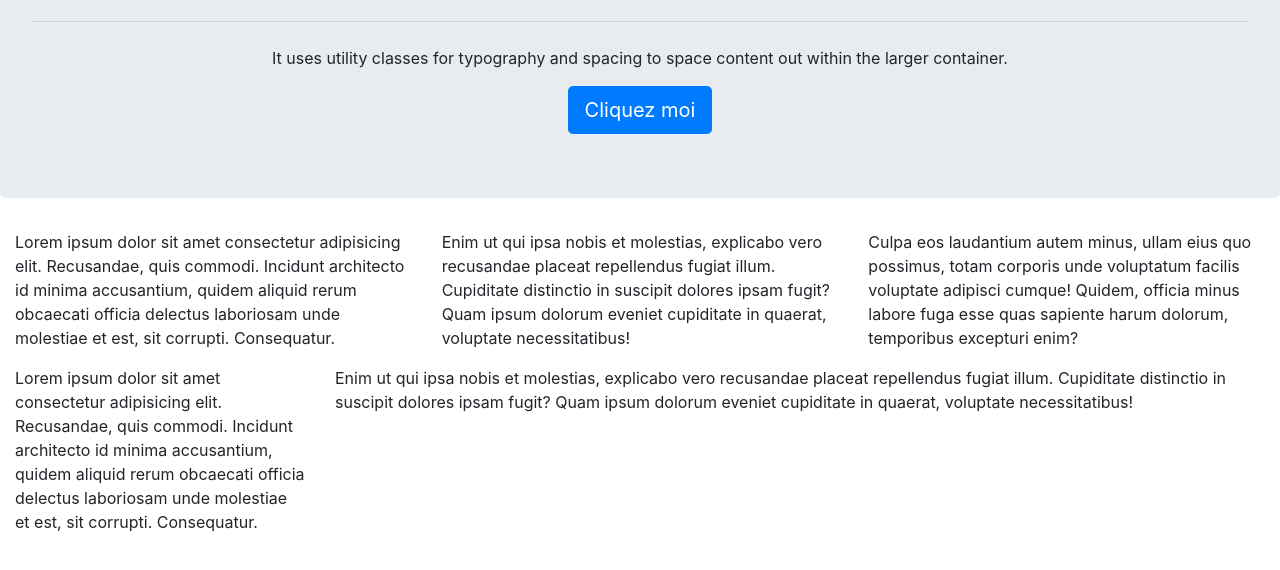
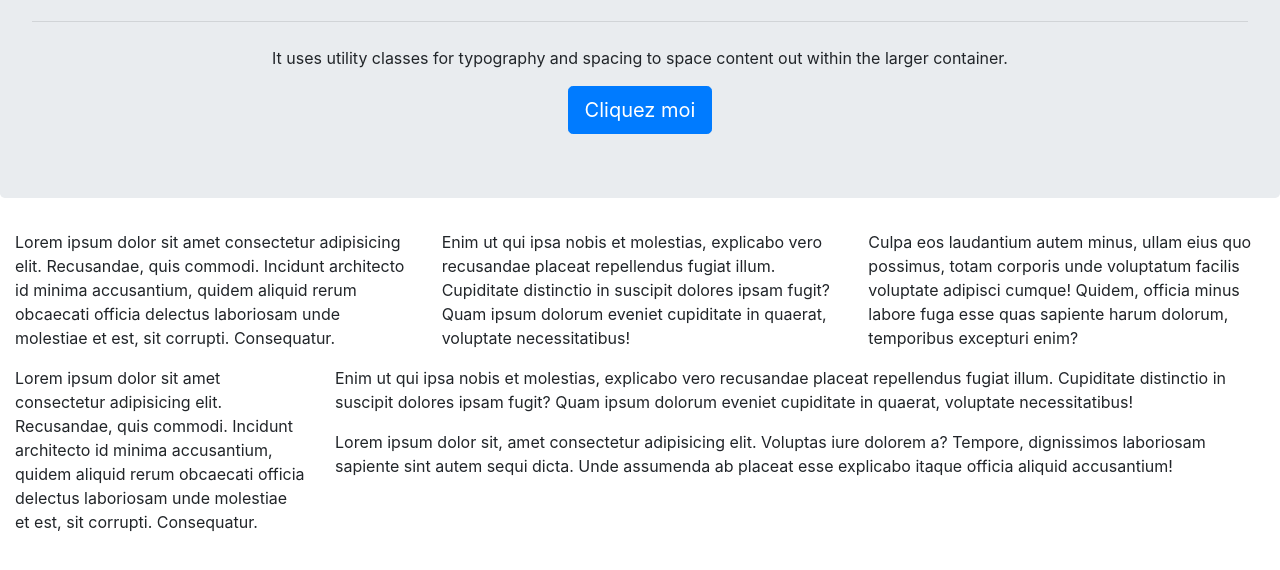
Before and after one commit to bioub/Formation_Industrialisation_Front_End_2019_03, a website: page src/index.html in a window 1280 px wide. Shown: the part 228-798 px from the top of the page. Drawn offline with nearby package versions, Linux system fonts and the light colour scheme.

Commit message:
lint-staged

```diff
--- a/package.json
+++ b/package.json
@@ -8,6 +8,7 @@
     "htmlhint": "^0.11.0",
     "http-server": "^0.11.1",
     "husky": "^1.3.1",
+    "lint-staged": "^8.1.5",
     "live-server": "^1.2.1",
     "prettier": "1.16.4"
   },
@@ -20,8 +21,11 @@
   "husky": {
     "hooks": {
       "post-checkout": "npm i",
-      "pre-commit": "npm run format"
+      "pre-commit": "lint-staged"
     }
+  },
+  "lint-staged": {
+    "*.{html,css,scss,js,ts}": ["prettier --write", "git add"]
   },
   "prettier": {
     "printWidth": 120
--- a/src/index.html
+++ b/src/index.html
@@ -98,6 +98,11 @@
             distinctio in suscipit dolores ipsam fugit? Quam ipsum dolorum eveniet cupiditate in quaerat, voluptate
             necessitatibus!
           </p>
+          <p>
+            Lorem ipsum dolor sit, amet consectetur adipisicing elit. Voluptas iure dolorem a? Tempore, dignissimos
+            laboriosam sapiente sint autem sequi dicta. Unde assumenda ab placeat esse explicabo itaque officia aliquid
+            accusantium!
+          </p>
         </div>
       </div>
     </div>
```
Also changed, not shown: 1 other file.
